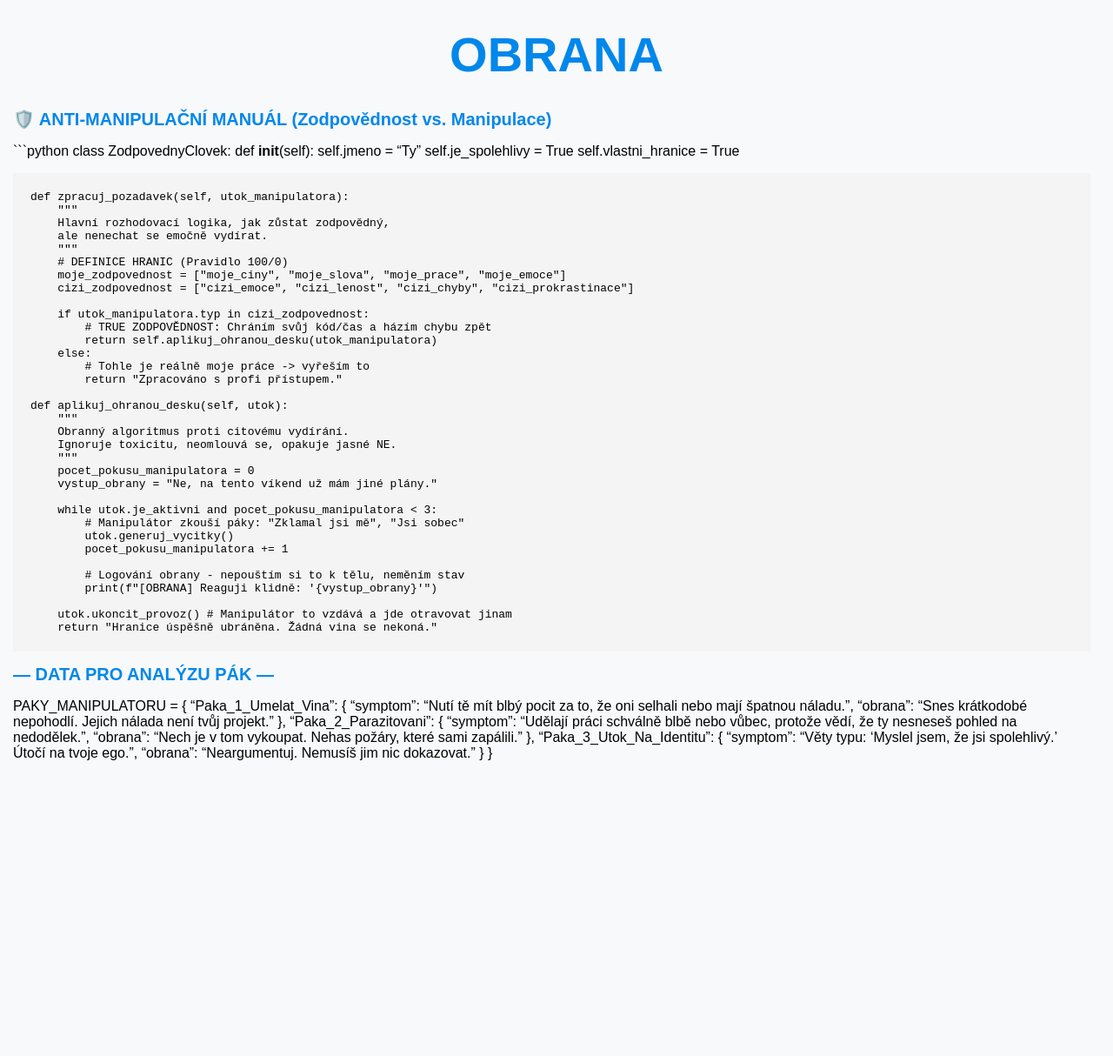
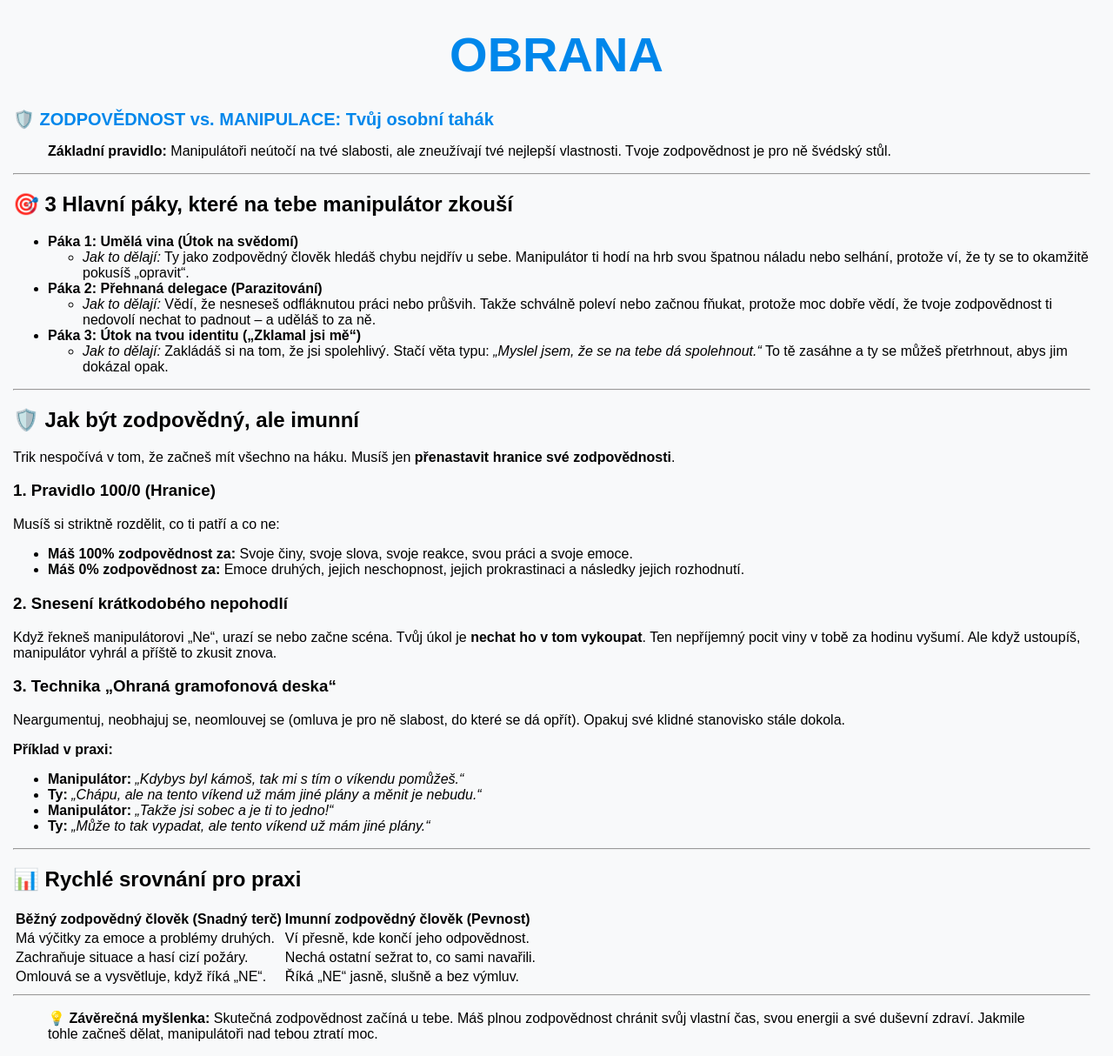
Before and after one commit to bedjan/bedjan.github.io, a Jekyll site: the page built from obrana.md, in a window 1280 px wide. Shown: the whole page at 87% size. Built offline with Jekyll 4.4.1, drawn with Linux system fonts in a browser that asks for light colours; our own code applies the rules of GitHub Pages for plain Markdown files; before the commit the page ends 900 px from its top, so only the background shows below that.

Commit message:
Update obrana.md

````diff
--- a/obrana.md
+++ b/obrana.md
@@ -1,60 +1,51 @@
-# 🛡️ ANTI-MANIPULAČNÍ MANUÁL (Zodpovědnost vs. Manipulace)
+# 🛡️ ZODPOVĚDNOST vs. MANIPULACE: Tvůj osobní tahák
 
-```python
-class ZodpovednyClovek:
-    def __init__(self):
-        self.jmeno = "Ty"
-        self.je_spolehlivy = True
-        self.vlastni_hranice = True
+> **Základní pravidlo:** Manipulátoři neútočí na tvé slabosti, ale zneužívají tvé nejlepší vlastnosti. Tvoje zodpovědnost je pro ně švédský stůl.
 
-    def zpracuj_pozadavek(self, utok_manipulatora):
-        """
-        Hlavní rozhodovací logika, jak zůstat zodpovědný,
-        ale nenechat se emočně vydírat.
-        """
-        # DEFINICE HRANIC (Pravidlo 100/0)
-        moje_zodpovednost = ["moje_ciny", "moje_slova", "moje_prace", "moje_emoce"]
-        cizi_zodpovednost = ["cizi_emoce", "cizi_lenost", "cizi_chyby", "cizi_prokrastinace"]
+---
 
-        if utok_manipulatora.typ in cizi_zodpovednost:
-            # TRUE ZODPOVĚDNOST: Chráním svůj kód/čas a házím chybu zpět
-            return self.aplikuj_ohranou_desku(utok_manipulatora)
-        else:
-            # Tohle je reálně moje práce -> vyřeším to
-            return "Zpracováno s profi přístupem."
+## 🎯 3 Hlavní páky, které na tebe manipulátor zkouší
 
-    def aplikuj_ohranou_desku(self, utok):
-        """
-        Obranný algoritmus proti citovému vydírání.
-        Ignoruje toxicitu, neomlouvá se, opakuje jasné NE.
-        """
-        pocet_pokusu_manipulatora = 0
-        vystup_obrany = "Ne, na tento víkend už mám jiné plány."
+*   **Páka 1: Umělá vina (Útok na svědomí)**
+    *   *Jak to dělají:* Ty jako zodpovědný člověk hledáš chybu nejdřív u sebe. Manipulátor ti hodí na hrb svou špatnou náladu nebo selhání, protože ví, že ty se to okamžitě pokusíš „opravit“.
+*   **Páka 2: Přehnaná delegace (Parazitování)**
+    *   *Jak to dělají:* Vědí, že nesneseš odfláknutou práci nebo průšvih. Takže schválně poleví nebo začnou fňukat, protože moc dobře vědí, že tvoje zodpovědnost ti nedovolí nechat to padnout – a uděláš to za ně.
+*   **Páka 3: Útok na tvou identitu („Zklamal jsi mě“)**
+    *   *Jak to dělají:* Zakládáš si na tom, že jsi spolehlivý. Stačí věta typu: *„Myslel jsem, že se na tebe dá spolehnout.“* To tě zasáhne a ty se můžeš přetrhnout, abys jim dokázal opak.
 
-        while utok.je_aktivni and pocet_pokusu_manipulatora < 3:
-            # Manipulátor zkouší páky: "Zklamal jsi mě", "Jsi sobec"
-            utok.generuj_vycitky()
-            pocet_pokusu_manipulatora += 1
+---
 
-            # Logování obrany - nepouštím si to k tělu, neměním stav
-            print(f"[OBRANA] Reaguji klidně: '{vystup_obrany}'")
+## 🛡️ Jak být zodpovědný, ale imunní
 
-        utok.ukoncit_provoz() # Manipulátor to vzdává a jde otravovat jinam
-        return "Hranice úspěšně ubráněna. Žádná vina se nekoná."
+Trik nespočívá v tom, že začneš mít všechno na háku. Musíš jen **přenastavit hranice své zodpovědnosti**.
 
-# --- DATA PRO ANALÝZU PÁK ---
+### 1. Pravidlo 100/0 (Hranice)
+Musíš si striktně rozdělit, co ti patří a co ne:
+*   **Máš 100% zodpovědnost za:** Svoje činy, svoje slova, svoje reakce, svou práci a svoje emoce.
+*   **Máš 0% zodpovědnost za:** Emoce druhých, jejich neschopnost, jejich prokrastinaci a následky jejich rozhodnutí.
 
-PAKY_MANIPULATORU = {
-    "Paka_1_Umelat_Vina": {
-        "symptom": "Nutí tě mít blbý pocit za to, že oni selhali nebo mají špatnou náladu.",
-        "obrana": "Snes krátkodobé nepohodlí. Jejich nálada není tvůj projekt."
-    },
-    "Paka_2_Parazitovani": {
-        "symptom": "Udělají práci schválně blbě nebo vůbec, protože vědí, že ty nesneseš pohled na nedodělek.",
-        "obrana": "Nech je v tom vykoupat. Nehas požáry, které sami zapálili."
-    },
-    "Paka_3_Utok_Na_Identitu": {
-        "symptom": "Věty typu: 'Myslel jsem, že jsi spolehlivý.' Útočí na tvoje ego.",
-        "obrana": "Neargumentuj. Nemusíš jim nic dokazovat."
-    }
-}
+### 2. Snesení krátkodobého nepohodlí
+Když řekneš manipulátorovi „Ne“, urazí se nebo začne scéna. Tvůj úkol je **nechat ho v tom vykoupat**. Ten nepříjemný pocit viny v tobě za hodinu vyšumí. Ale když ustoupíš, manipulátor vyhrál a příště to zkusit znova.
+
+### 3. Technika „Ohraná gramofonová deska“
+Neargumentuj, neobhajuj se, neomlouvej se (omluva je pro ně slabost, do které se dá opřít). Opakuj své klidné stanovisko stále dokola.
+
+**Příklad v praxi:**
+*   **Manipulátor:** *„Kdybys byl kámoš, tak mi s tím o víkendu pomůžeš.“*
+*   **Ty:** *„Chápu, ale na tento víkend už mám jiné plány a měnit je nebudu.“*
+*   **Manipulátor:** *„Takže jsi sobec a je ti to jedno!“*
+*   **Ty:** *„Může to tak vypadat, ale tento víkend už mám jiné plány.“*
+
+---
+
+## 📊 Rychlé srovnání pro praxi
+
+| Běžný zodpovědný člověk (Snadný terč) | Imunní zodpovědný člověk (Pevnost) |
+| :--- | :--- |
+| Má výčitky za emoce a problémy druhých. | Ví přesně, kde končí jeho odpovědnost. |
+| Zachraňuje situace a hasí cizí požáry. | Nechá ostatní sežrat to, co sami navařili. |
+| Omlouvá se a vysvětluje, když říká „NE“. | Říká „NE“ jasně, slušně a bez výmluv. |
+
+---
+
+> 💡 **Závěrečná myšlenka:** Skutečná zodpovědnost začíná u tebe. Máš plnou zodpovědnost chránit svůj vlastní čas, svou energii a své duševní zdraví. Jakmile tohle začneš dělat, manipulátoři nad tebou ztratí moc.
````
